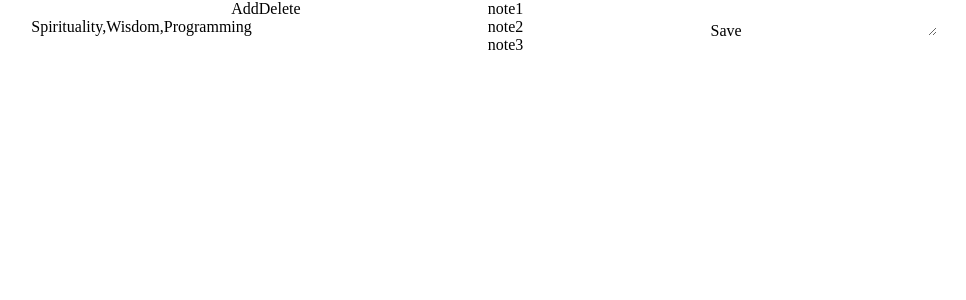
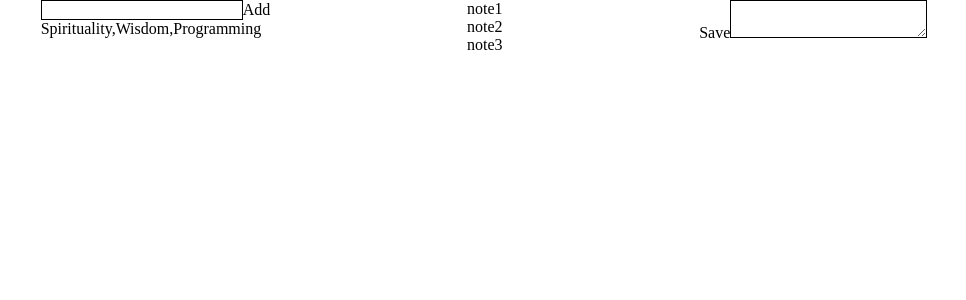
Before and after one commit to ozansozuozgit/vue-notebook, a Vue app: page / in a window 1280 px wide. Shown: the top 300 px of the page, without its empty margins (156-1122 px from the left). Built offline with nearby package versions, Linux system fonts and the light colour scheme.

Commit message:
add category name to firestore

```diff
--- a/package.json
+++ b/package.json
@@ -11,6 +11,7 @@
     "@firebase/firestore": "^2.1.2",
     "core-js": "^3.6.5",
     "firebase": "^8.2.2",
+    "uuid": "^8.3.2",
     "vue": "^2.6.11",
     "vuetify": "^2.2.11"
   },
--- a/src/App.vue
+++ b/src/App.vue
@@ -24,6 +24,7 @@ import TextField from "./components/TextField";
 import CategoryNav from "./components/CategoryNav";
 import Category from "./components/Category";
 import Note from "./components/Note";
+// import db from "./firebase/init";
 
 export default {
   name: "App",
@@ -39,6 +40,7 @@ export default {
     categories: ["Spirituality,Wisdom,Programming"],
     notes: ["note1", "note2", "note3"],
   }),
+  methods: {},
 };
 </script>
 
--- a/src/components/CategoryNav.vue
+++ b/src/components/CategoryNav.vue
@@ -1,27 +1,41 @@
 <template>
   <div>
     <input type="text" v-model="categoryTitle" />
-    <button>Add</button>
-    <button>Delete</button>
+    <button @click="addCategory">Add</button>
     {{ categoryTitle }}
   </div>
 </template>
 
 <script>
+import { v4 as uuidv4 } from "uuid";
+import db from "../firebase/init";
 export default {
   name: "CategoryNav",
   data: () => {
     return { categoryTitle: "" };
   },
-  watch: {
-    categoryTitle: {
-      handler() {
-        console.log(this.categoryTitle);
-      },
+  methods: {
+    addCategory() {
+      const title = this.categoryTitle;
+
+      db.collection("categories")
+        .add({
+          title: title,
+          uuid: uuidv4(),
+        })
+        .then(function () {
+          console.log("Document successfully written!");
+        })
+        .catch(function (error) {
+          console.error("Error writing document: ", error);
+        });
     },
   },
 };
 </script>
 
-<style lang="scss" scoped>
+<style scoped>
+input {
+  border: 1px solid black;
+}
 </style>
--- a/src/components/TextField.vue
+++ b/src/components/TextField.vue
@@ -8,3 +8,9 @@ export default {
   name: "TextField",
 };
 </script>
+
+<style scoped>
+textarea {
+  border: 1px solid black;
+}
+</style>
```
Also changed, not shown: 1 other file (tests, documents, lock files or other folders).
